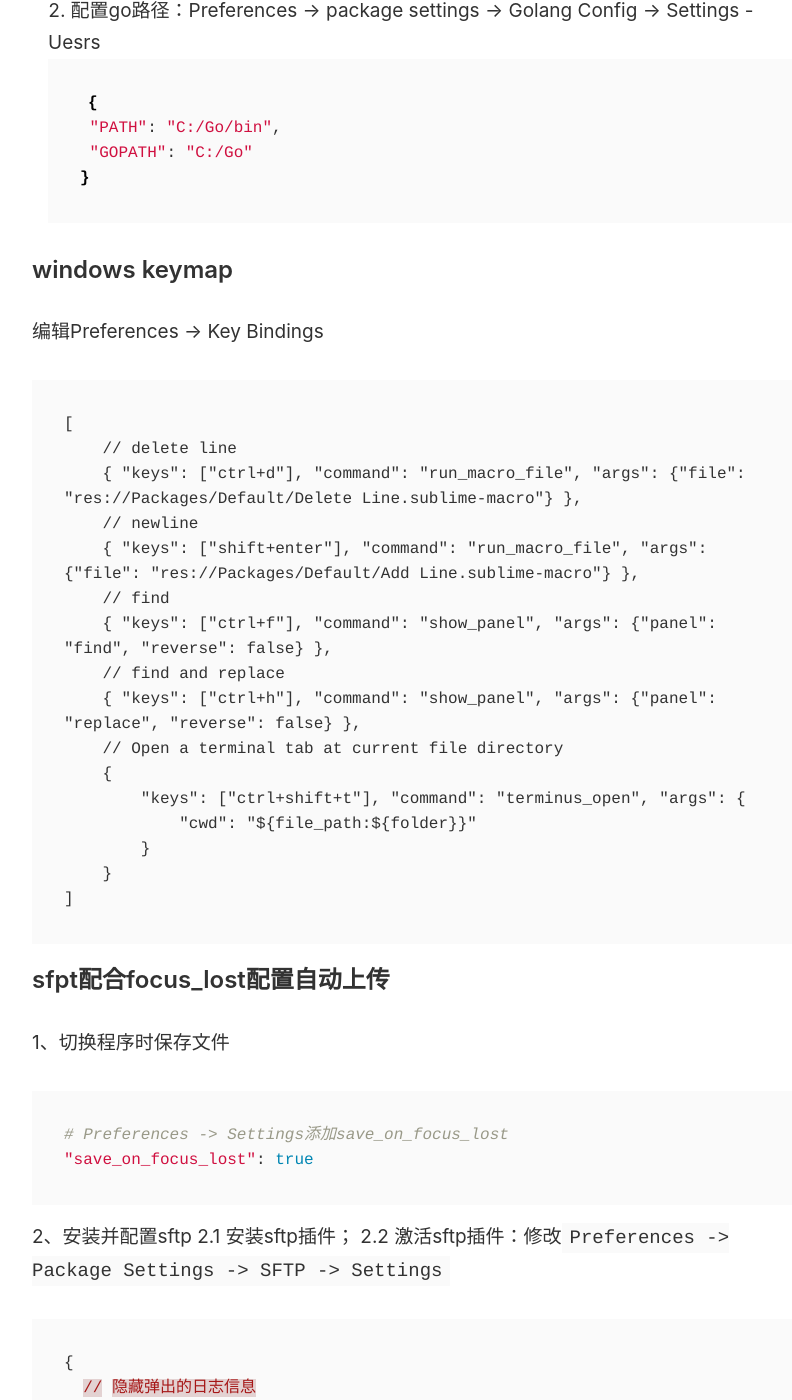
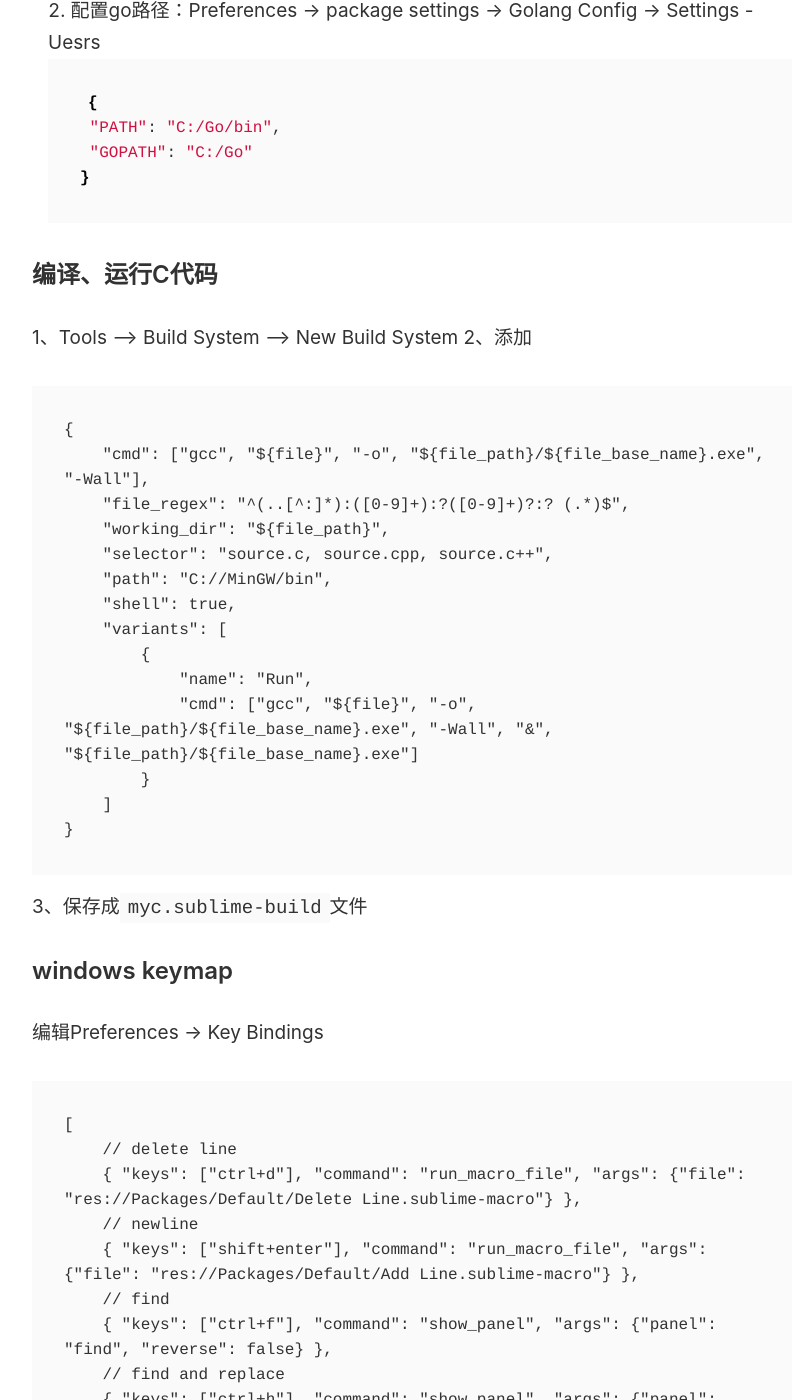
Before and after one commit to Lovecanon/lovecanon.github.io, a Jekyll site: the page built from _posts/2020-9-7-Sublime配置.md, in a window 1280 px wide and 1400 px high, scrolled down 879 px. Shown: the whole window, without its empty margins (224-1016 px from the left). Built offline with Jekyll 4.4.1, drawn with Linux system fonts in a browser that asks for light colours; our own code applies the rules of GitHub Pages for plain Markdown files.

Commit message:
Update 2020-9-7-Sublime配置.md

````diff
--- a/_posts/2020-9-7-Sublime配置.md
+++ b/_posts/2020-9-7-Sublime配置.md
@@ -21,6 +21,28 @@
     "GOPATH": "C:/Go"
 }
 ```
+
+### 编译、运行C代码
+1、Tools --> Build System --> New Build System
+2、添加
+```
+{
+    "cmd": ["gcc", "${file}", "-o", "${file_path}/${file_base_name}.exe", "-Wall"],
+    "file_regex": "^(..[^:]*):([0-9]+):?([0-9]+)?:? (.*)$",
+    "working_dir": "${file_path}",
+    "selector": "source.c, source.cpp, source.c++",
+    "path": "C://MinGW/bin",
+    "shell": true,
+    "variants": [
+        {
+            "name": "Run",
+            "cmd": ["gcc", "${file}", "-o", "${file_path}/${file_base_name}.exe", "-Wall", "&", "${file_path}/${file_base_name}.exe"]
+        }
+    ]
+}
+```
+3、保存成`myc.sublime-build`文件
+
 
 ### windows keymap
  编辑Preferences -> Key Bindings
````
